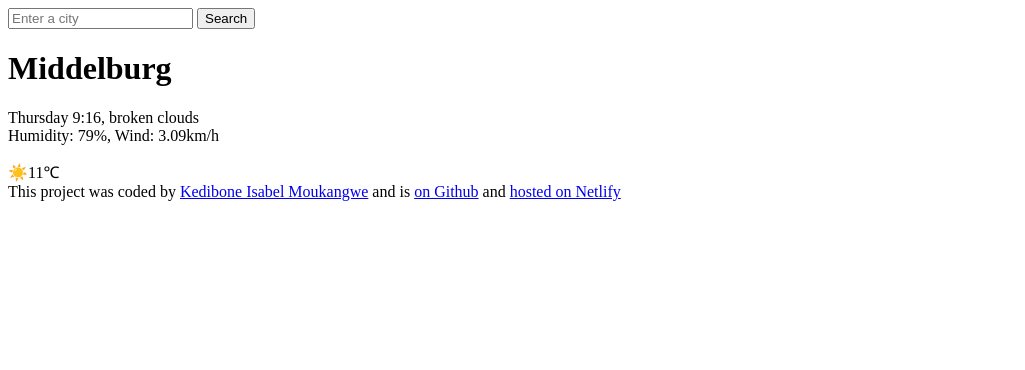
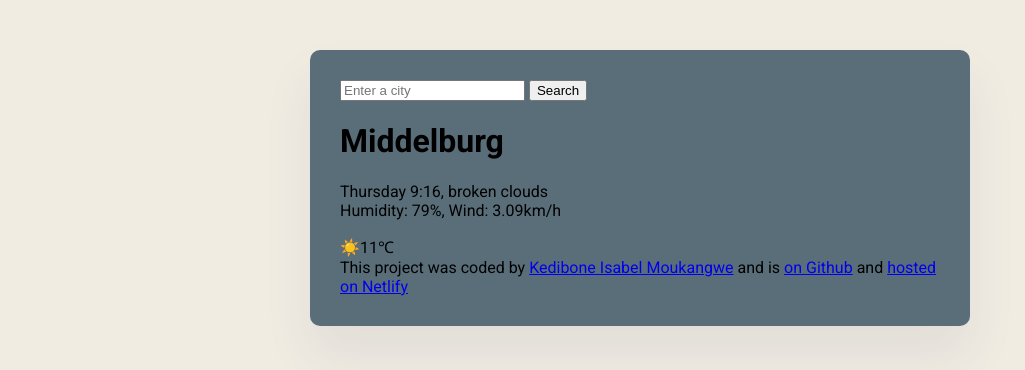
Before and after one commit to Bonnie444-888/Weather-Forecast-App, a plain HTML site: page index.html in a window 1280 px wide. Shown: the whole page, without its empty margins (0-1025 px from the left). Drawn offline with Linux system fonts and the light colour scheme.

Commit message:
styled tthe main container and added a custom font

```diff
--- a/index.html
+++ b/index.html
@@ -3,9 +3,17 @@
   <head>
     <meta charset="UTF-8" />
     <meta name="viewport" content="width=device-width, initial-scale=1.0" />
+    <link rel="preconnect" href="https://fonts.googleapis.com" />
+    <link rel="preconnect" href="https://fonts.gstatic.com" crossorigin />
+    <link
+      href="https://fonts.googleapis.com/css2?family=Roboto:ital,wght@0,100;0,300;0,400;0,500;0,700;0,900;1,100;1,300;1,400;1,500;1,700;1,900&display=swap"
+      rel="stylesheet"
+    />
+    <link rel="stylesheet" href="src/style.css" />
     <title>Weather Forcast App</title>
   </head>
   <body>
+    <div class="weather-app">
       <header>
         <form>
           <input type="search" placeholder="Enter a city" required />
@@ -42,5 +50,6 @@
           >hosted on Netlify</a
         >
       </footer>
+    </div>
   </body>
 </html>
--- /dev/null
+++ b/src/style.css
@@ -0,0 +1,12 @@
+body {
+  background: #f0ece2;
+  font-family: "Roboto", sans-serif;
+}
+.weather-app {
+  background: #596e79;
+  max-width: 600px;
+  margin: 50px auto;
+  box-shadow: 0 30px 50px rgba(65, 50, 100, 0.08);
+  border-radius: 10px;
+  padding: 30px;
+}
```
Lines whose indentation alone changed are shown as unchanged.
